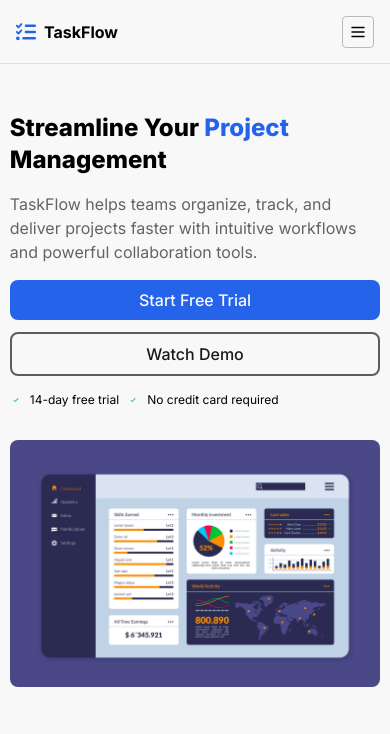
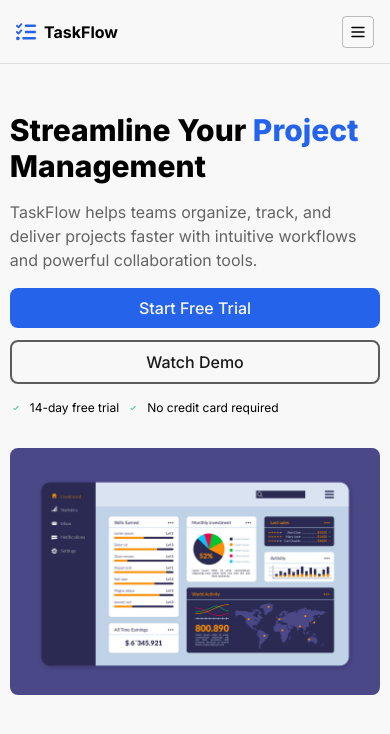
Before and after one commit to Chiemezie-Uchenwoke/taskflow, a React (Vite) app: page / in a window 390 px wide. Shown: the top 734 px of the page. Built offline with nearby package versions, Linux system fonts and the light colour scheme.

Commit message:
Complete hero component

```diff
--- a/src/components/Hero/Hero.jsx
+++ b/src/components/Hero/Hero.jsx
@@ -8,7 +8,7 @@
         <section className="w-full min-h-[calc(100vh-4rem)] ">
             <div className="container flex flex-col md:flex-row gap-8 py-12 lg:py-16">
                 <div className="w-full md:w-1/2 flex flex-col gap-4 justify-center">
-                    <h1 className="capitalize font-extrabold text-2xl min-[450px]:text-3xl sm:text-4xl md:text-3xl lg:text-6xl">
+                    <h1 className="capitalize font-extrabold text-3xl min-[450px]:text-4xl md:text-3xl lg:text-6xl">
                         Streamline Your <span className="text-pri-blue">Project</span> Management
                     </h1>
 
```
Also changed, not shown: 1 other file (tests, documents, lock files or other folders).
